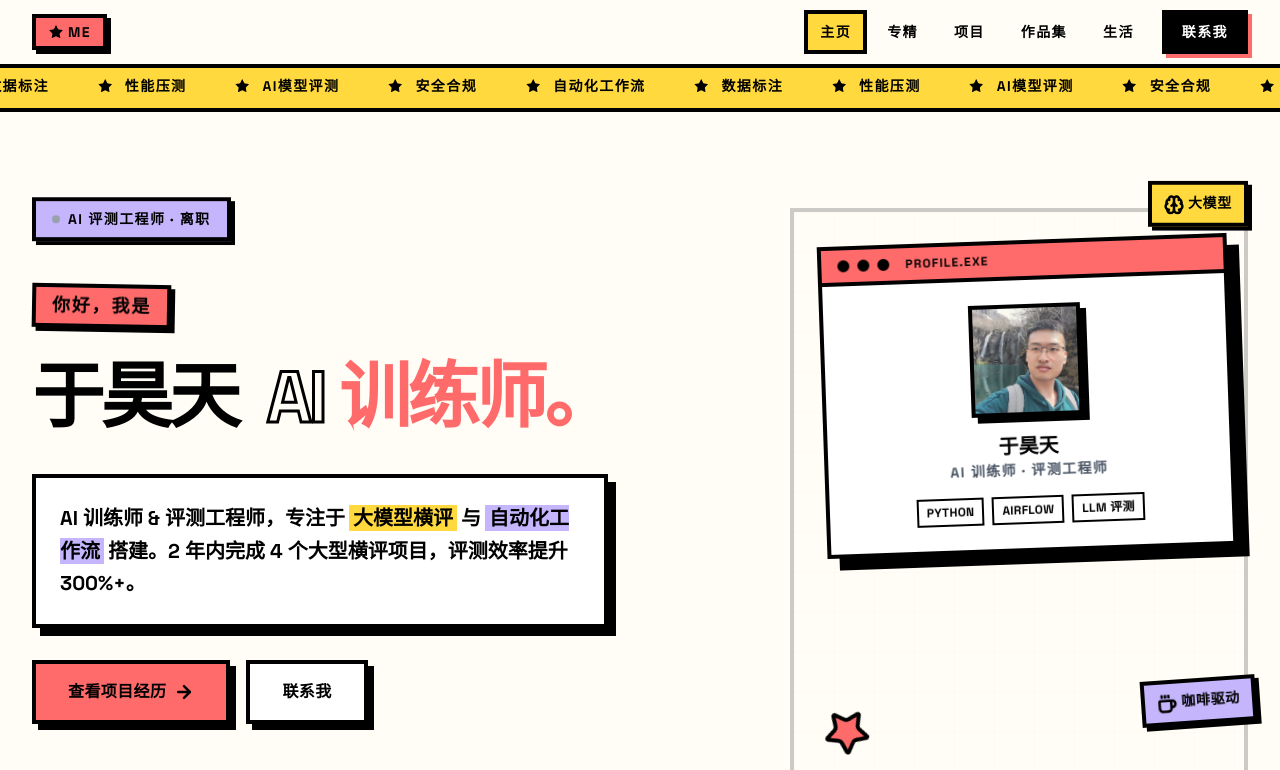
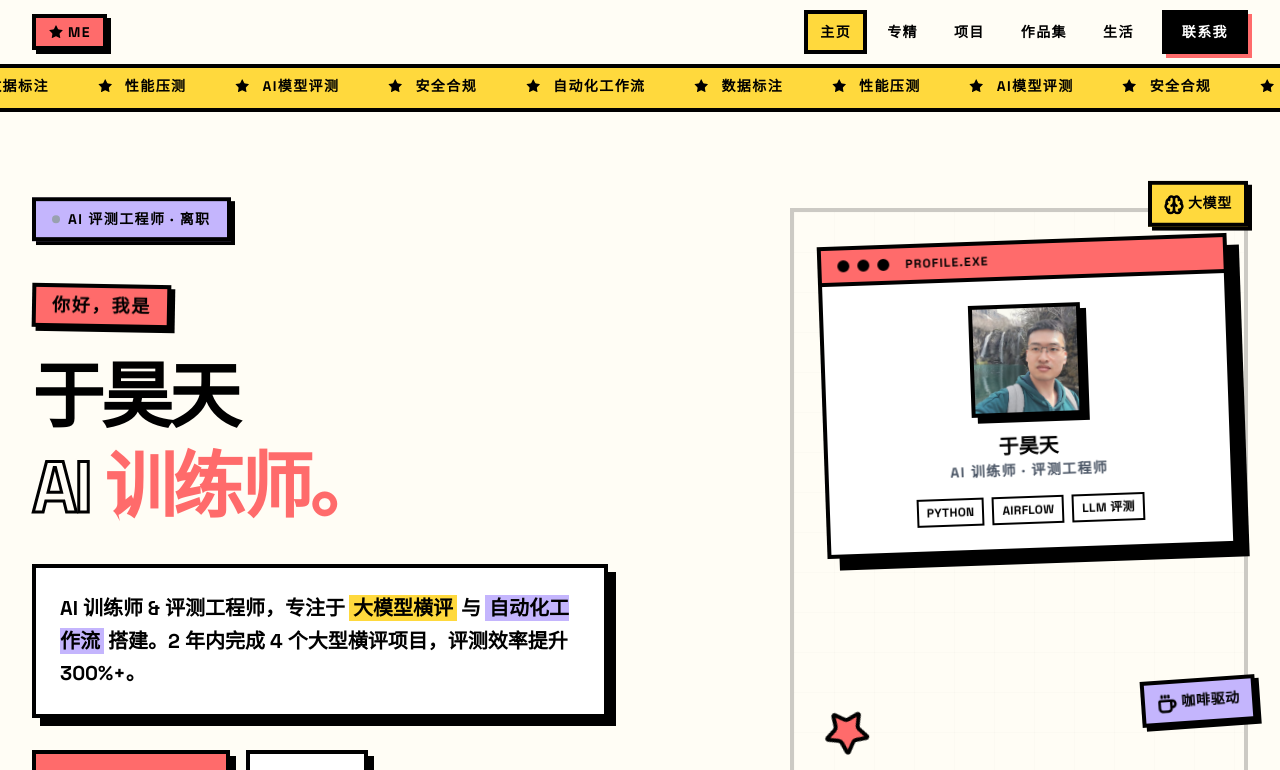
Before and after one commit to LiSunnyDay/mypage.github.io, a Next.js app: page / in a window 1280 px wide. Shown: the top 770 px of the page. Built offline with nearby package versions, Linux system fonts and the light colour scheme.

Commit message:
Hero: put AI训练师 on its own line

```diff
--- a/src/components/Hero.tsx
+++ b/src/components/Hero.tsx
@@ -50,7 +50,8 @@ export default function Hero() {
                 你好，我是
               </div>
               <h1 className="text-5xl sm:text-6xl lg:text-7xl font-black leading-tight tracking-tighter mt-4">
-                于昊天 &nbsp;<span style={{ WebkitTextStroke: "3px #000", color: "transparent" }}>AI</span><span className="text-[#FF6B6B]"> 训练师。</span>
+                <span className="block">于昊天</span>
+                <span className="block"><span style={{ WebkitTextStroke: "3px #000", color: "transparent" }}>AI</span><span className="text-[#FF6B6B]"> 训练师。</span></span>
               </h1>
             </div>
 
```
